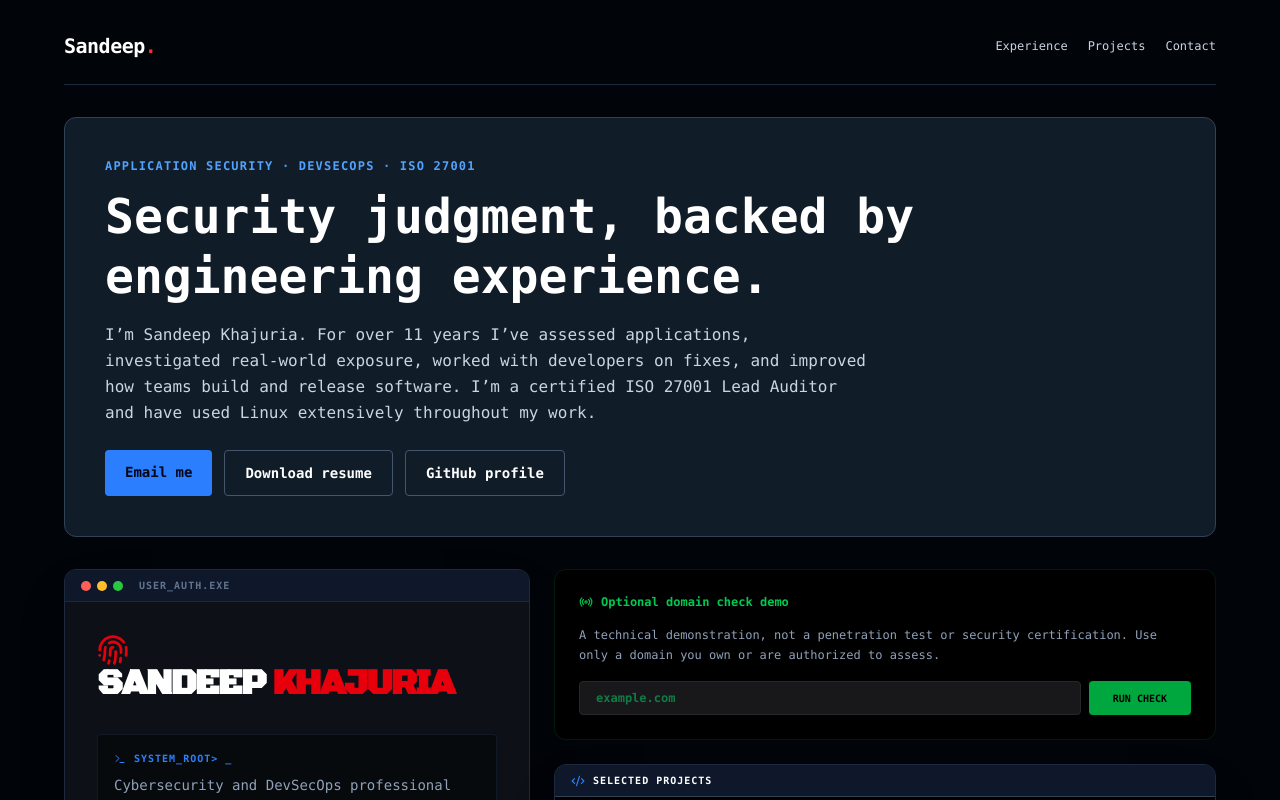
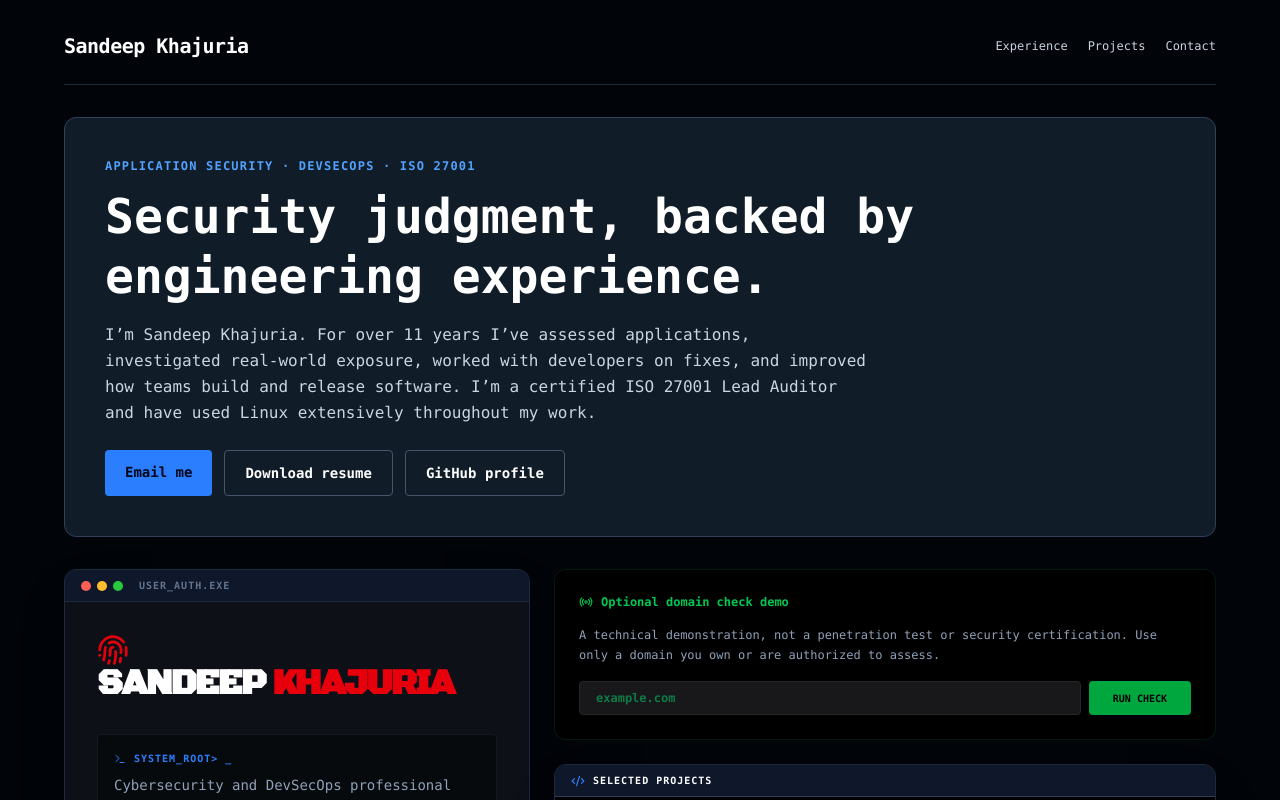
Before and after one commit to khajuriasandeepp/khajuria, a React (Vite) app: page / in a window 1280 px wide. Shown: the top 800 px of the page. Built offline with nearby package versions, Linux system fonts and the light colour scheme.

Commit message:
Name Fix

```diff
--- a/src/components/Portfolio.jsx
+++ b/src/components/Portfolio.jsx
@@ -66,7 +66,7 @@ const Portfolio = () => {
     <div className="bg-[#010409] text-slate-300 min-h-screen font-mono p-4 md:p-8 selection:bg-blue-500/30">
       <a className="sr-only focus:not-sr-only focus:text-white" href="#main-content">Skip to content</a>
       <header className="max-w-6xl mx-auto flex flex-wrap items-center justify-between gap-4 border-b border-slate-800 pb-6 mb-8">
-        <a href="#main-content" className="text-white text-xl font-bold tracking-tight">Sandeep<span className="text-red-500">.</span></a>
+        <a href="#main-content" className="text-white text-xl font-bold tracking-tight">Sandeep Khajuria</a>
         <nav aria-label="Main navigation" className="flex flex-wrap gap-5 text-xs text-slate-300">
           <a href="#experience" className="hover:text-white">Experience</a><a href="#projects" className="hover:text-white">Projects</a><a href="#contact" className="hover:text-white">Contact</a>
         </nav>
```
